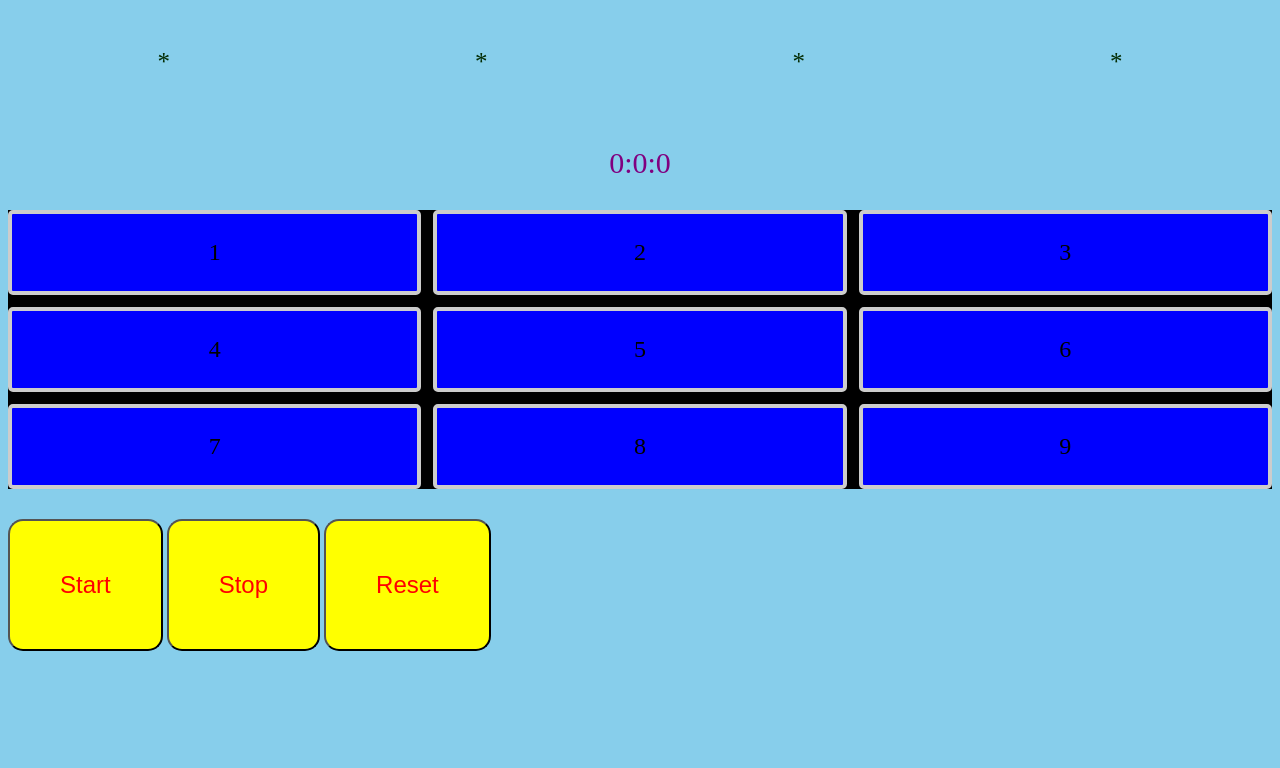
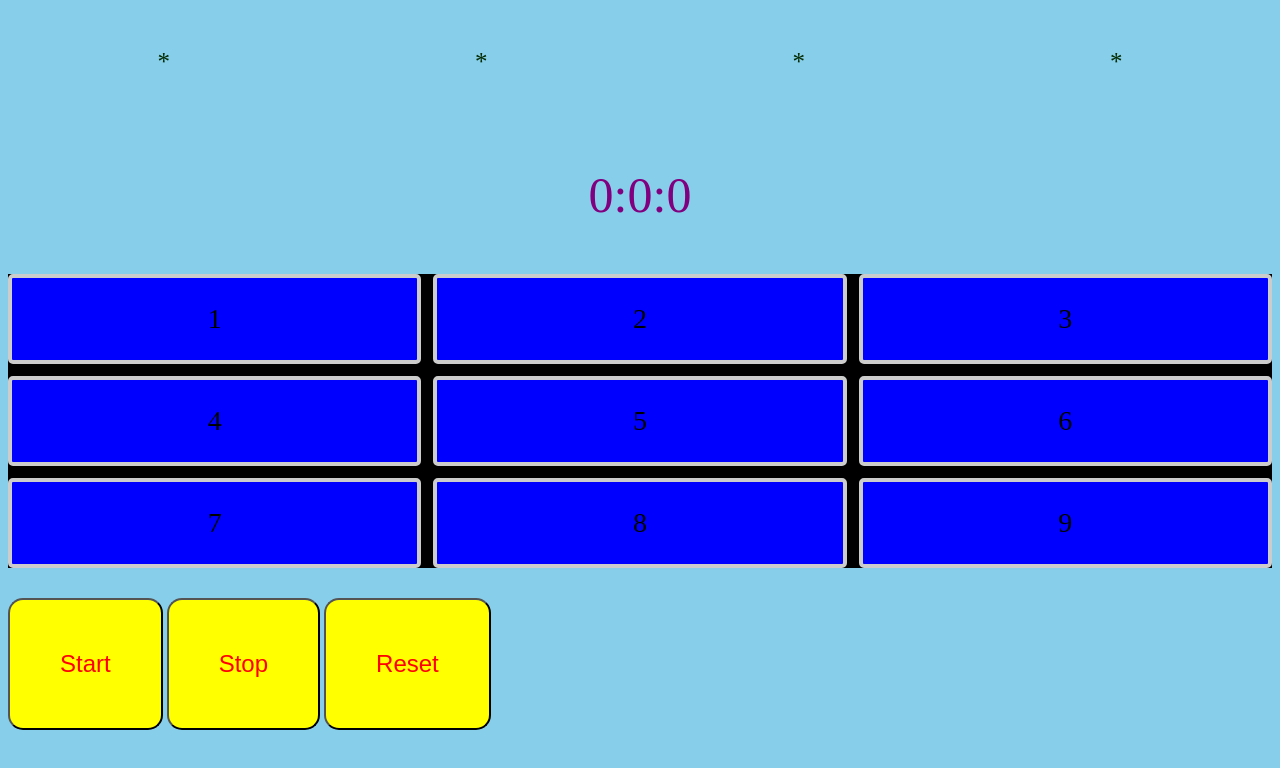
Before and after one commit to mlozano2021/2023-2024-CSAAI-Practicas, a plain HTML site: page P2/index.html in a window 1280 px wide. Drawn offline with Linux system fonts and the light colour scheme.

Commit message:
ultcommit

```diff
--- a/P2/crono.css
+++ b/P2/crono.css
@@ -20,7 +20,7 @@ body {
 #display {
     color: purple;
     text-align: center;
-    font-size: 30px;
+    font-size: 50px;
 }
 
 button {
@@ -38,11 +38,11 @@ button {
     grid-template-columns: repeat(3, 1fr);
     gap: 12px;
     background-color: black;
-    font-size: 20px;
+    font-size: 25px;
 }
 .tecla {
     padding: 25px;
-    font-size: 24px;
+    font-size: 28px;
     text-align: center;
     border: 4px solid #ccc;
     border-radius: 5px;
```
